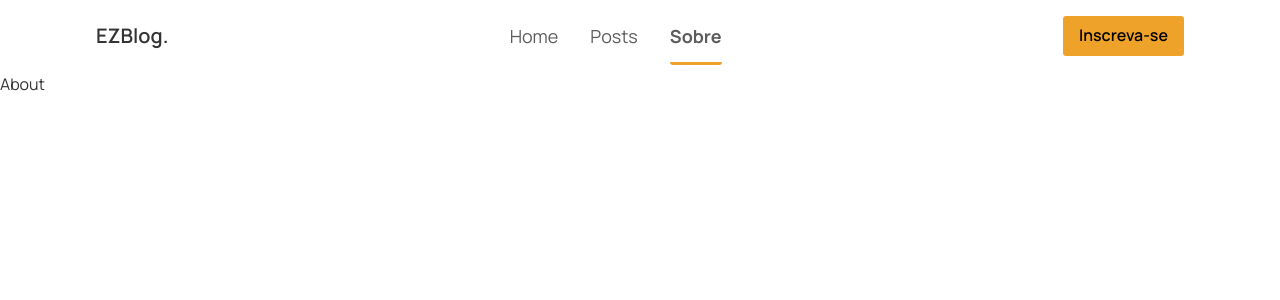
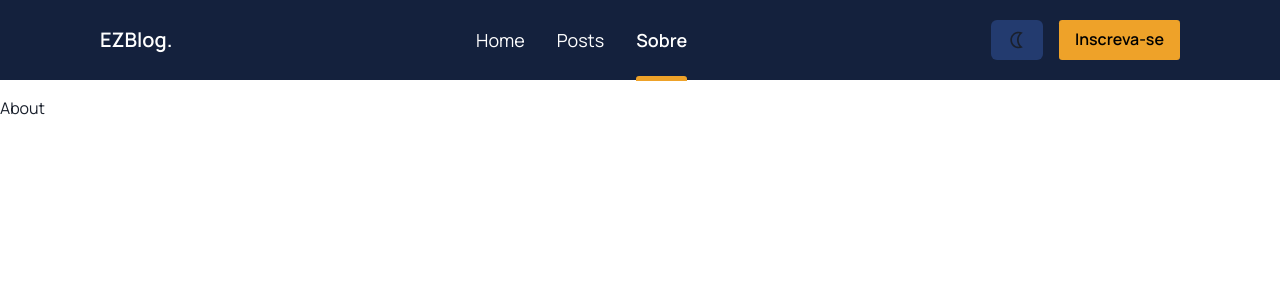
Before and after one commit to izaiasmorais/blog, a Next.js app: page /about in a window 1280 px wide. Shown: the top 300 px of the page. Built offline with nearby package versions, Linux system fonts and the light colour scheme.

Commit message:
chor(web): dark mode implemented

```diff
--- a/package.json
+++ b/package.json
@@ -13,6 +13,7 @@
     "@chakra-ui/react": "^2.2.4",
     "@emotion/react": "^11.10.0",
     "@emotion/styled": "^11.10.0",
+    "dateformat": "^5.0.3",
     "framer-motion": "^6.5.1",
     "graphql": "^16.5.0",
     "next": "12.2.4",
@@ -24,6 +25,7 @@
     "sass": "^1.54.3"
   },
   "devDependencies": {
+    "@types/dateformat": "^5.0.0",
     "@types/node": "18.6.3",
     "@types/react": "18.0.15",
     "@types/react-dom": "18.0.6",
--- a/src/components/Header.tsx
+++ b/src/components/Header.tsx
@@ -1,8 +1,17 @@
-import { Button, Flex, Text, useBreakpointValue } from "@chakra-ui/react";
+import {
+  Button,
+  Flex,
+  Text,
+  useBreakpointValue,
+  useColorMode,
+} from "@chakra-ui/react";
 import toast from "react-hot-toast";
 import ActiveLink from "./ActiveLink";
+import { MdOutlineLightMode, MdOutlineNightlight } from "react-icons/md";
 
 export default function Header() {
+  const { colorMode, setColorMode } = useColorMode();
+
   const isWideVersion = useBreakpointValue({
     base: false,
     md: true,
@@ -14,23 +23,24 @@ export default function Header() {
   }
 
   return (
-    <Flex as="header" w="100%">
+    <Flex as="header" w="100%" bg="#14213d" color="white" mb="4">
       <Flex
         w="100%"
+        h="80px"
         maxWidth="1120px"
         mx="auto"
         display="flex"
         justify={"space-between"}
         align="center"
-        px="4"
-        py="4"
+        px="5"
+        py="5"
       >
         <Text fontSize="xl" fontWeight="600">
           EZBlog.
         </Text>
 
         {isWideVersion && (
-          <Flex gap={8} fontSize="lg" color="blackAlpha.700">
+          <Flex gap={8} fontSize="lg" h="100%" justify="center" align="center">
             <ActiveLink href="/" activeClassName="active">
               <a>Home</a>
             </ActiveLink>
@@ -45,7 +55,24 @@ export default function Header() {
           </Flex>
         )}
 
-        <Flex>
+        <Flex gap="1rem">
+          {colorMode === "light" ? (
+            <Button
+              bg="blue.700"
+              _hover={{ bg: "blue.500" }}
+              onClick={() => setColorMode("dark")}
+            >
+              <MdOutlineNightlight size={20} />
+            </Button>
+          ) : (
+            <Button
+              bg="blue.700"
+              _hover={{ bg: "blue.500" }}
+              onClick={() => setColorMode("light")}
+            >
+              <MdOutlineLightMode size={20} />
+            </Button>
+          )}
           <Button
             colorScheme="orange"
             color="black"
--- a/src/pages/_document.tsx
+++ b/src/pages/_document.tsx
@@ -1,4 +1,6 @@
+import { ColorModeScript } from "@chakra-ui/react";
 import Document, { Html, Head, Main, NextScript } from "next/document";
+import { theme } from "../styles/theme";
 
 export default class MyDocument extends Document {
   render() {
@@ -22,6 +24,7 @@ export default class MyDocument extends Document {
         </Head>
 
         <body>
+          <ColorModeScript initialColorMode={theme.config.initialColorMode} />
           <Main />
           <NextScript />
         </body>
--- a/src/pages/posts/styles.module.scss
+++ b/src/pages/posts/styles.module.scss
@@ -1,5 +1,4 @@
 .Post {
-
   h2 {
     font-size: 2.25rem;
     margin-bottom: 2.5rem;
@@ -10,7 +9,6 @@
     font-size: 1.125rem;
     line-height: 2rem;
     margin-bottom: 1rem;
-    color: #4a4a4a;
   }
 
   li {
--- a/src/styles/globals.css
+++ b/src/styles/globals.css
@@ -3,11 +3,11 @@ body::-webkit-scrollbar {
 }
 
 body::-webkit-scrollbar-track {
-  background: #e5e5e5;
+  background: #14213d;
 }
 
 body::-webkit-scrollbar-thumb {
-  background: #eea229;
+  background: #35508a;
   border-radius: 5px;
 }
 
@@ -23,11 +23,6 @@ code {
   color: black;
 }
 
-.active {
-  font-weight: bold;
-  position: relative;
-}
-
 .title {
   margin-bottom: 1.25rem;
   font-size: 1.25rem;
@@ -40,12 +35,17 @@ code {
   color: #eea229;
 }
 
+.active {
+  font-weight: 600;
+  position: relative;
+}
+
 .active::after {
   content: "";
   width: 100%;
-  height: 3px;
-  border-radius: 0 0 3px 3px;
-  bottom: -10px;
+  height: 5px;
+  border-radius: 3px 3px 0 0;
+  bottom: -22px;
   left: 0;
   background: #eea229;
   position: absolute;
--- a/src/styles/theme.ts
+++ b/src/styles/theme.ts
@@ -1,9 +1,6 @@
 import { extendTheme } from "@chakra-ui/react";
 
 const colors = {
-  blue: {
-    "800": "#133467",
-  },
   black: {
     "800": "#333333",
   },
@@ -13,19 +10,19 @@ const colors = {
   white: {
     "500": "#f5f5f5",
   },
+  blue: {
+    "500": "#35508a",
+    "700": "#233B6F",
+    "800": "#14213d",
+  },
 };
 
 export const theme = extendTheme({
+  initialColorMode: "dark",
+  useSystemColorMode: true,
   colors,
   fonts: {
     heading: "Manrope",
     body: "Manrope",
   },
-  styles: {
-    global: {
-      body: {
-        color: colors.black["800"],
-      },
-    },
-  },
 });
```
Also changed, not shown: src/components/Gallery/PostDescription.tsx (+5 -6 lines), src/components/Gallery/index.tsx (+11 -1 lines), src/pages/index.tsx (+3 -8 lines), 1 other file (tests, documents, lock files or other folders).
